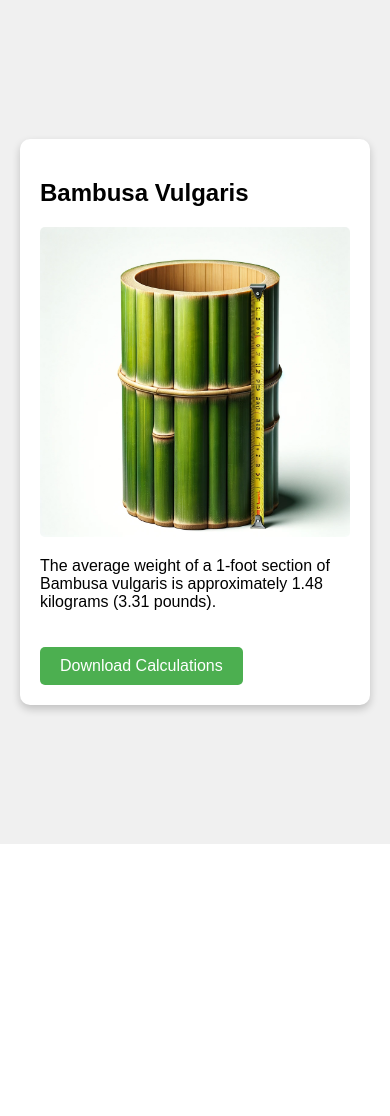
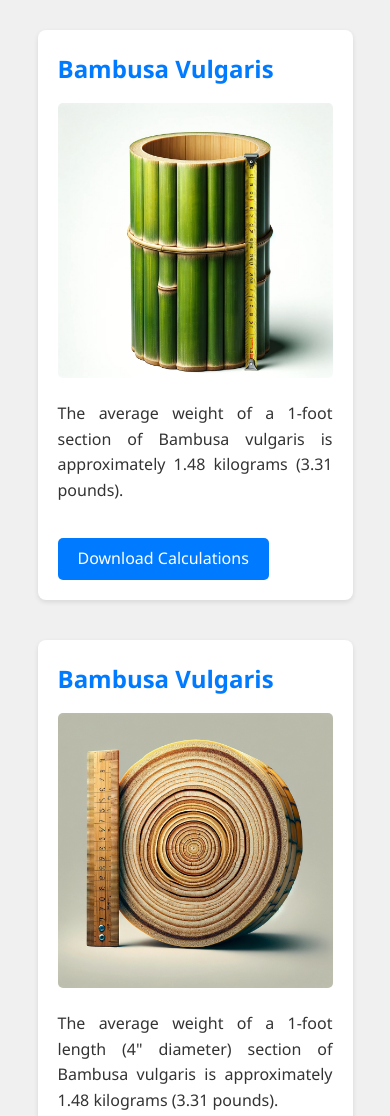
Before and after one commit to gladstone28/WEIGHT-OF-BAMBOO, a plain HTML site: page index.html in a window 390 px wide. Shown: the top 1116 px of the page. Before the commit the page ends 844 px from the top, so only its background shows below. Drawn offline with Linux system fonts and the light colour scheme.

Commit message:
modified index.html and style.css for small screens

```diff
--- a/index.html
+++ b/index.html
@@ -16,6 +16,12 @@
             <p>The average weight of a 1-foot section of Bambusa vulgaris is approximately 1.48 kilograms (3.31 pounds).</p>
             <a href="average-weight.pdf" download="BambusaVulgaris-Resources" class="download-button">Download Calculations</a>
         </section>
+        <section class="card">
+            <h1>Bambusa Vulgaris</h1>
+            <img src="4-inch-cross-section-of-Bambusa-vulgaris.webp" alt="Bambusa Vulgaris" class="responsive-image">
+            <p>The average weight of a 1-foot length (4" diameter) section of Bambusa vulgaris is approximately 1.48 kilograms (3.31 pounds).</p>
+            <a href="average-weight.pdf" download="BambusaVulgaris-Resources" class="download-button">Download Calculations</a>
+        </section>
     </main>
 </body>
 
--- a/style.css
+++ b/style.css
@@ -1,4 +1,5 @@
-body, html {
+body,
+html {
     margin: 0;
     padding: 0;
     font-family: Arial, sans-serif;
@@ -52,3 +53,97 @@ main {
         width: 95%;
     }
 }
+
+
+/* Basic Reset */
+
+* {
+    box-sizing: border-box;
+    margin: 0;
+    padding: 0;
+}
+
+body,
+html {
+    font-family: 'Segoe UI', Tahoma, Geneva, Verdana, sans-serif;
+    line-height: 1.6;
+    font-size: 18px;
+    color: #333;
+    background-color: #f4f4f4;
+}
+
+main {
+    display: flex;
+    flex-direction: column;
+    align-items: center;
+    justify-content: center;
+    gap: 20px;
+    padding: 20px;
+}
+
+.card {
+    background: white;
+    border-radius: 8px;
+    box-shadow: 0 2px 5px rgba(0, 0, 0, 0.1);
+    padding: 20px;
+    width: 100%;
+    max-width: 600px;
+    margin: 10px;
+    transition: transform 0.3s ease-in-out;
+}
+
+.card:hover {
+    transform: translateY(-5px);
+    box-shadow: 0 4px 10px rgba(0, 0, 0, 0.2);
+}
+
+.card h1 {
+    color: #007BFF;
+    margin-bottom: 15px;
+}
+
+.responsive-image {
+    width: 100%;
+    height: auto;
+    border-radius: 5px;
+    margin-bottom: 15px;
+}
+
+p {
+    margin-bottom: 15px;
+    text-align: justify;
+}
+
+.download-button {
+    display: inline-block;
+    background-color: #007BFF;
+    color: #ffffff;
+    padding: 10px 25px;
+    border-radius: 5px;
+    text-decoration: none;
+    transition: background-color 0.3s ease;
+}
+
+.download-button:hover,
+.download-button:focus {
+    background-color: #0056b3;
+    outline: none;
+}
+
+
+/* Responsive design */
+
+@media screen and (max-width: 768px) {
+    .card {
+        width: 90%;
+    }
+}
+
+@media screen and (max-width: 480px) {
+    body {
+        font-size: 16px;
+    }
+    .download-button {
+        padding: 8px 20px;
+    }
+}
```
Also changed, not shown: 4-inch-cross-section-of-Bambusa-vulgaris.webp (added).
